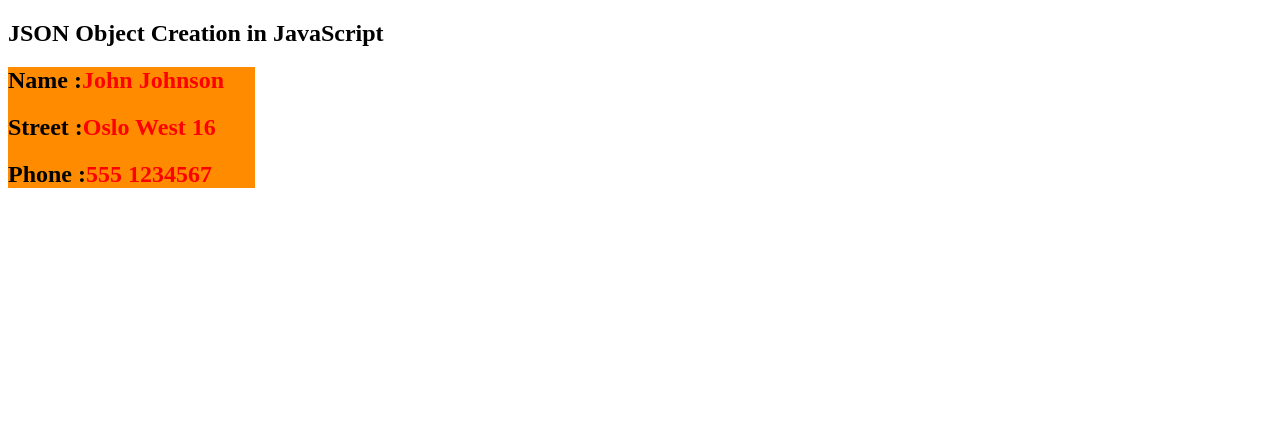
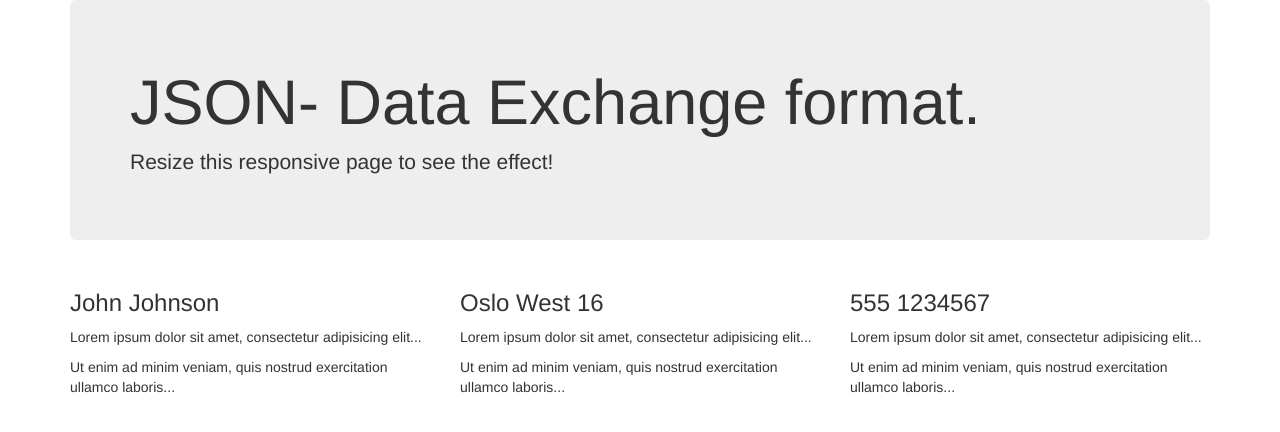
Before and after one commit to chidelmun/JSON, a plain HTML site: page index.html in a window 1280 px wide. Drawn offline with nearby package versions, Linux system fonts and the light colour scheme.

```diff
--- a/db.js
+++ b/db.js
@@ -1 +1,7 @@
 /*Contains javascript functions and objects*/
+
+var accounts = '{"Users":
+			{"userid":"", "name":"","City":"","phone":"","email":""}
+
+
+}';
--- a/index.html
+++ b/index.html
@@ -1,23 +1,42 @@
 <!DOCTYPE html>
 <html>
+<head>
+	<meta charset="utf-8">
+  <meta name="viewport" content="width=device-width, initial-scale=1">
+  <link rel="stylesheet" href="http://maxcdn.bootstrapcdn.com/bootstrap/3.3.5/css/bootstrap.min.css">
+  <script src="https://ajax.googleapis.com/ajax/libs/jquery/1.11.3/jquery.min.js"></script>
+  <script src="http://maxcdn.bootstrapcdn.com/bootstrap/3.3.5/js/bootstrap.min.js"></script>
+
 <link rel="stylesheet" type="text/css" href="style.css">
+
+</head>
 <body>
 
 
-<h2>JSON Object Creation in JavaScript</h2>
+<div class="container">
+  <div class="jumbotron">
+    <h1>JSON- Data Exchange format.</h1>
+    <p>Resize this responsive page to see the effect!</p>
+  </div>
+  <div class="row">
+    <div class="col-sm-4">
+      <h3 id="name">Column 1</h3>
+      <p>Lorem ipsum dolor sit amet, consectetur adipisicing elit...</p>
+      <p>Ut enim ad minim veniam, quis nostrud exercitation ullamco laboris...</p>
+    </div>
+    <div class="col-sm-4">
+      <h3 id="street">Column 2</h3>
+      <p>Lorem ipsum dolor sit amet, consectetur adipisicing elit...</p>
+      <p>Ut enim ad minim veniam, quis nostrud exercitation ullamco laboris...</p>
+    </div>
+    <div class="col-sm-4">
+      <h3 id="phone">Column 3</h3>
+      <p>Lorem ipsum dolor sit amet, consectetur adipisicing elit...</p>
+      <p>Ut enim ad minim veniam, quis nostrud exercitation ullamco laboris...</p>
+    </div>
+  </div>
+</div>
 
-<div id="profile" >
-	<h2>
-		Name :<strong id="name"></strong>
-	</h2>
-	<h2>
-		Street :<strong id="street"></strong>
-	</h2>
-	<h2>
-		Phone :<strong id="phone"></strong>
-	</h2>
-
-</div>
 
 <script>
 var text = '{"name":"John Johnson","street":"Oslo West 16","phone":"555 1234567"}';
@@ -28,7 +47,24 @@ document.getElementById("name").innerHTML =
 obj.name + "<br>" ;
 document.getElementById("street").innerHTML = obj.street + "<br>";
 document.getElementById("phone").innerHTML = obj.phone;
+
 </script>
+<!--
+<div id="user">
+	<h2>
+		Name :<strong id="username"></strong>
+	</h2>
+	<h2>
+		Street :<strong id="city"></strong>
+	</h2>
+	<h2>
+		Phone :<strong id="num"></strong>
+	</h2>
+	<h2>
+		Phone :<strong id="em"></strong>
+	</h2>
+
+</div> -->
 
 </body>
 </html>
--- a/style.css
+++ b/style.css
@@ -7,3 +7,9 @@ strong{
 	background-color:darkorange;
 	height :20%;
 }
+
+#user{
+	width: 247px;
+	background-color:darkorange;
+	height :20%;
+}
```
